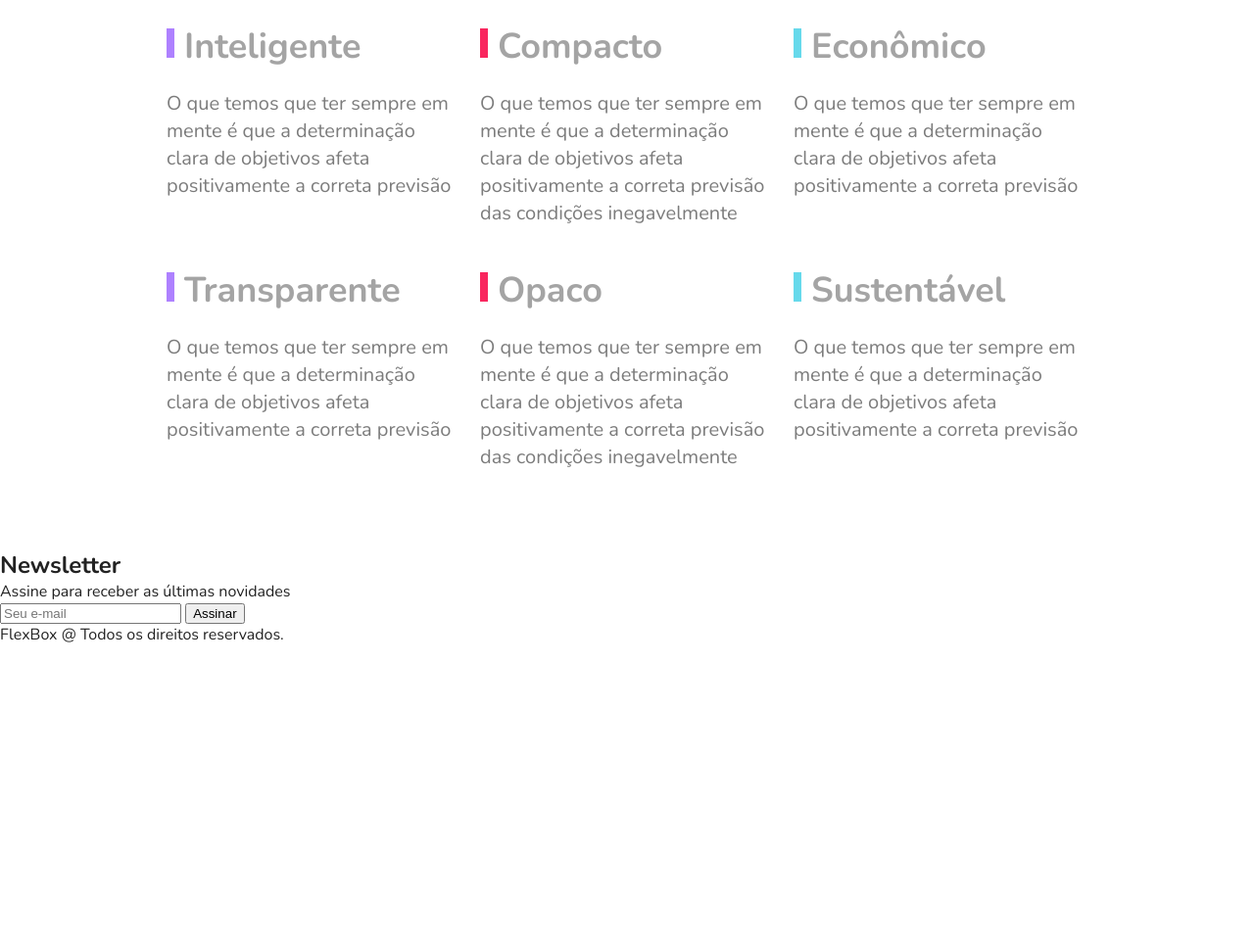
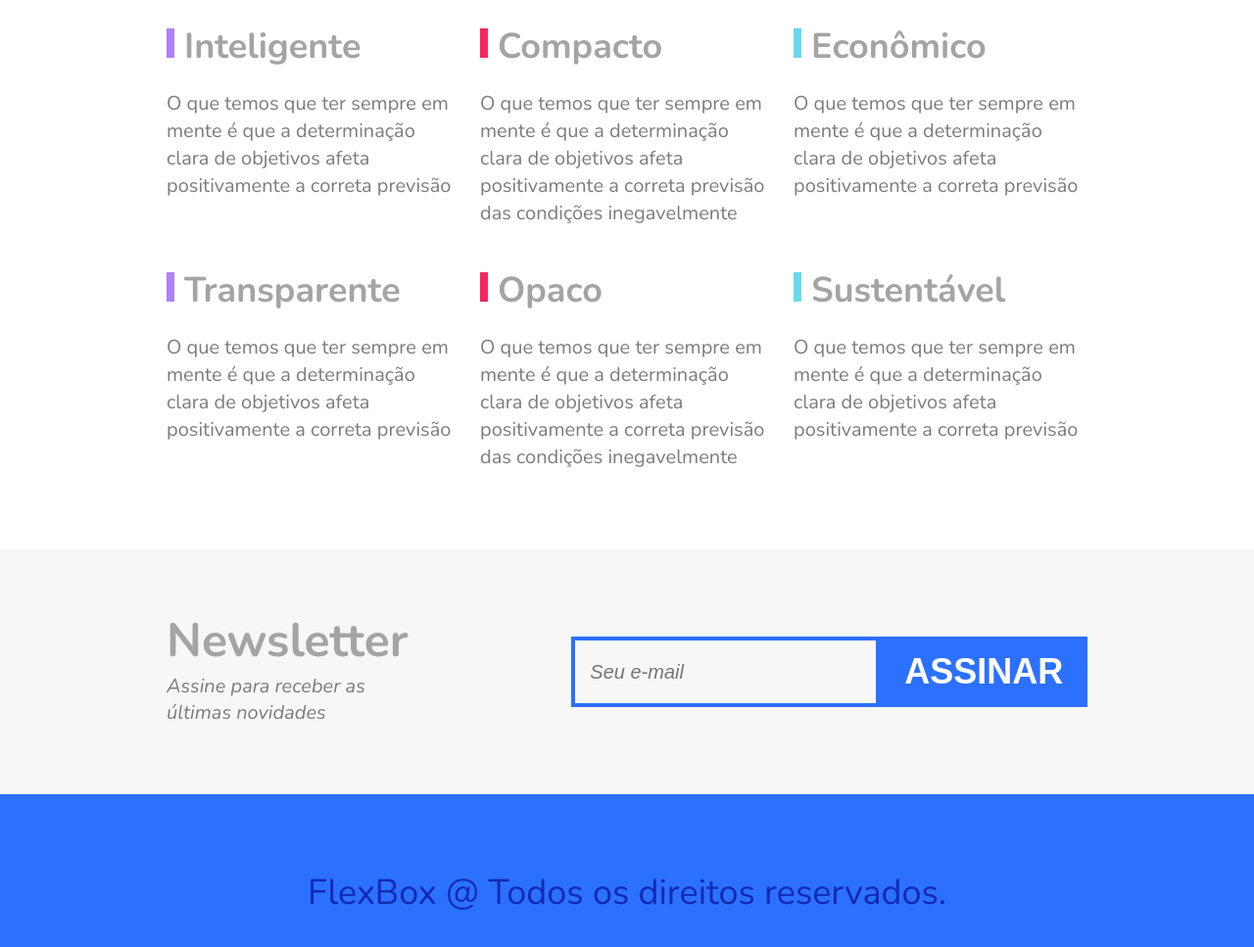
Before and after one commit to FilipeCamargo/FlexBlog_origamid, a plain HTML site: page index.html in a window 1280 px wide. Shown: the part 2578-3545 px from the top of the page at 98% size. Before the commit the page ends 3237 px from the top, so only its background shows below. Drawn offline with nearby package versions, Linux system fonts and the light colour scheme.

Commit message:
Finalizacao do Blog

```diff
--- a/css/style.css
+++ b/css/style.css
@@ -1,4 +1,4 @@
-body, h1, h2, ul, li, p, a{
+body, h1, h2, ul, li, p, a, footer{
     margin: 0;
     padding: 0;
 }
@@ -297,6 +297,77 @@ img{
     color: #7c7c7c;
 }
 
+.newsletter{
+    background: #f7f7f7;
+    padding: 60px calc((100% - 960px) / 2);
+    display: flex;
+    flex-wrap: wrap;
+}
+
+.newsletter-info{
+    flex:1 1 260px;
+    margin: 0 10px;
+}
+
+.newsletter-info h1{
+    font-size: 3em;
+    color: #a4a4a4;
+}
+
+.newsletter-info p{
+    font-size: 1.25em;
+    font-style: italic;
+    max-width: 230px;
+    color: #7c7c7c;
+    margin-bottom: 10px;
+}
+
+.newsletter form{
+    flex: 2 1 260px;
+    margin: 0 10px;
+    align-self: center;
+    display: flex;
+    flex-wrap: wrap;
+}
+
+.newsletter form input{
+    flex: 3 1 280px;
+    font-size: 1.25em;
+    color: #7c7c7c;
+    font-style: italic;
+    border: 4px solid #2c70ff;
+    background: transparent;
+    padding: 15px;
+    margin: 0;
+    border-radius: 0px;
+}
+
+.newsletter button{
+    flex: 1 1 200px;
+    font-size: 2.25em;
+    font-weight: bold;
+    text-transform: uppercase;
+    background: #2c70ff;
+    color: white;
+    cursor: pointer;
+    border: 0px;
+    padding: 15px 10px;
+}
+
+.footer{
+    display: flex;
+    background: #2c70ff;
+    height: 200px;
+    align-items: center; /* alinha no eixo vertical*/
+}
+
+.footer p{
+    flex: 1;
+    text-align: center;
+    font-size: 2.25em;
+    color: #122ab2;
+}
+
 @media (max-width:800px) {
 
     .preco{
@@ -311,3 +382,9 @@ img{
     }
 
 }
+
+@media (max-width: 570px){
+    .newsletter button{
+        font-size: 1.5em;
+    }
+}
```
